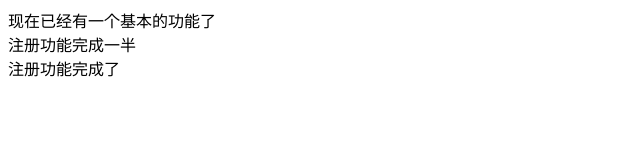
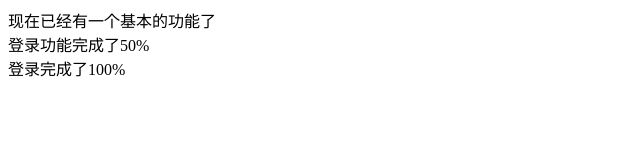
Before and after one commit to rbw466088/project, a plain HTML site: page index.html in a window 1280 px wide. Shown: the full height of the page, 0-640 px from the left. Drawn offline with Linux system fonts and the light colour scheme.

Commit message:
登录完成

```diff
--- a/index.html
+++ b/index.html
@@ -8,8 +8,10 @@
 </head>
 <body>
   <div>现在已经有一个基本的功能了</div>
-  <div>注册功能完成一半</div>
-  <div>注册功能完成了</div>
-  <scritp src="./resgiter.js"></scritp>
+  <div>登录功能完成了50%</div>
+
+
+  <div>登录完成了100%</div>
+  <sctipt src="./login.js"></sctipt>
 </body>
 </html>
--- /dev/null
+++ b/login.js
@@ -0,0 +1 @@
+console.log("登录");
--- a/resgiter.js
+++ /dev/null
@@ -1 +0,0 @@
-console.log("注册");
```
